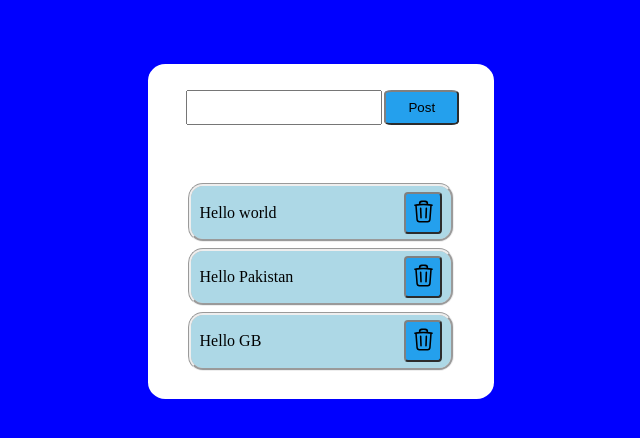
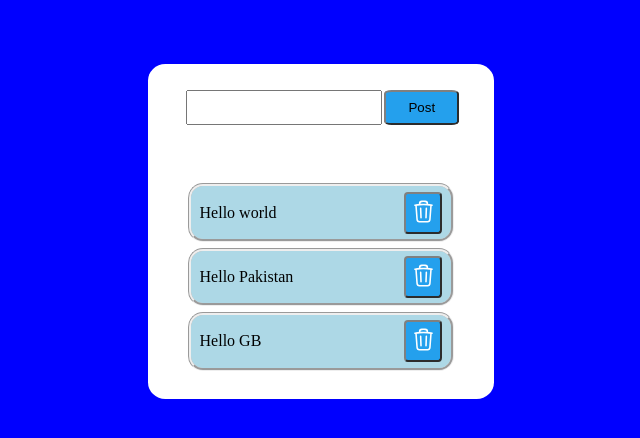
Before and after one commit to alinauman02/to-do-list-app, a React (Create React App) app in the folder frontend/: page / in a window 1280 px wide. Shown: the top 438 px of the page, without its empty margins (319-959 px from the left). Built offline with nearby package versions, Linux system fonts and the light colour scheme.

Commit message:
bin color change

```diff
--- a/frontend/src/components/Icons/IconDelete.tsx
+++ b/frontend/src/components/Icons/IconDelete.tsx
@@ -5,7 +5,7 @@ export const IconDelete = () => {
       fill="none"
       viewBox="0 0 24 24"
       strokeWidth={1.5}
-      stroke="currentColor"
+      stroke="white"
       className="w-6 h-6"
       width={"25px"}
     >
```
